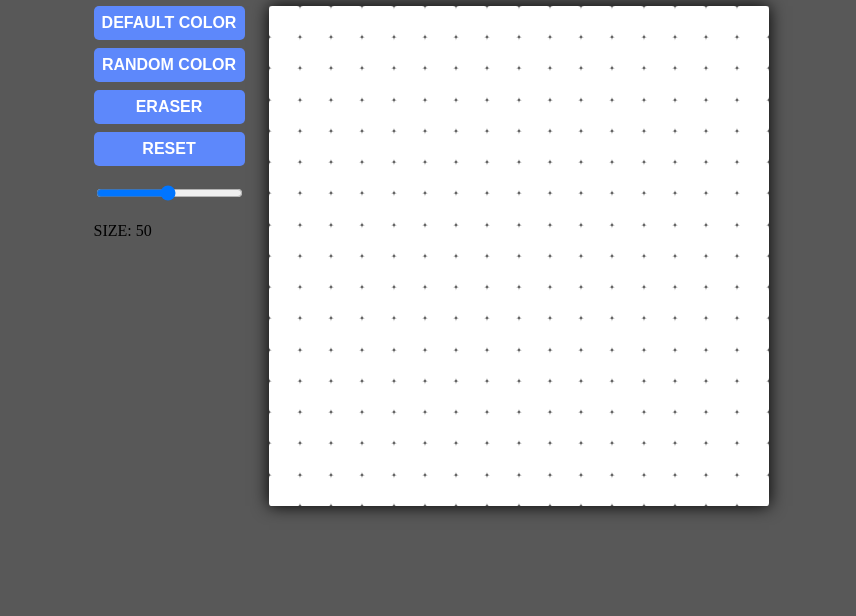
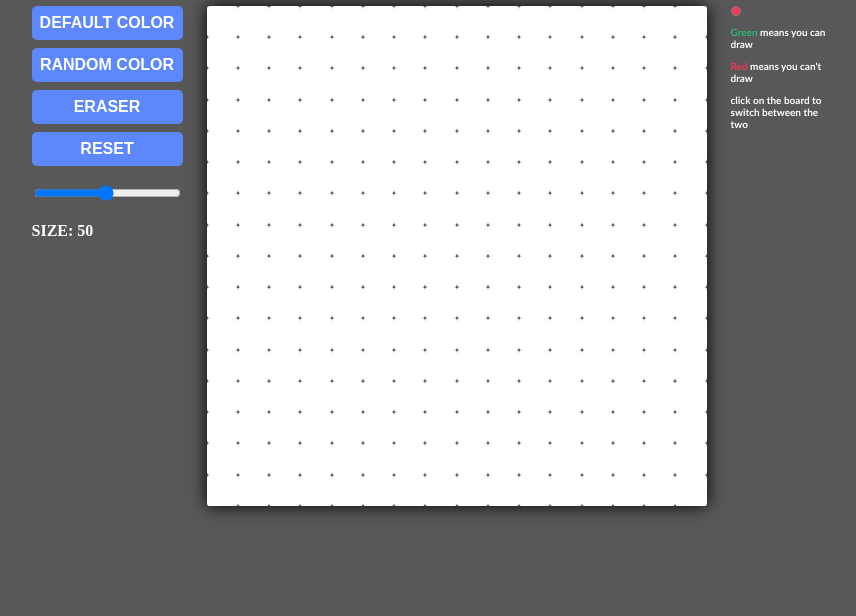
Before and after one commit to Imjustnelvin/Etch-a-Sketch, a plain HTML site: page index.html in a window 1280 px wide. Shown: the part 184-800 px from the top of the page, without its empty margins (209-1065 px from the left). Drawn offline with Linux system fonts and the light colour scheme.

Commit message:
added draw indication

```diff
--- a/index.html
+++ b/index.html
@@ -13,6 +13,12 @@
 		<div class="flex-container">
 			<div class="header"><h1>Etch a Sketch</h1></div>
 			<div class="content">
+				<div class="signal">
+				<div class="draw-signal"></div>
+				<p><span style="color: #2eb872;">Green</span> means you can draw</p>
+				<p><span style="color: #f73859;">Red</span> means you can't draw</p>
+				<p>click on the board to switch between the two</p>
+				</div>
 				<div class="board">
 				</div>
 				<div class="control-wrapper">
--- a/main.js
+++ b/main.js
@@ -1,4 +1,5 @@
 let defaultColor = '#5d88fb';
+let draw = false;
 
 function boardSize(size){
 	let board = document.querySelector('.board');
@@ -28,12 +29,14 @@ const changeSize = input => {
 }
 
 function fillColor() {
+	if (draw) {
 		if(defaultColor === 'random')
 		this.style.backgroundColor = `hsl(${Math.floor(Math.random() * 361)}, 100%, 50%)`;
 		else if (defaultColor === 'eraser')
 		this.style.backgroundColor = 'white';
 		else
 		this.style.backgroundColor = defaultColor;
+	}
 }
 
 function changeColor(choice) {
@@ -53,3 +56,14 @@ sizeOutput.innerHTML = slider.value;
 slider.oninput = function() {
 	sizeOutput.innerHTML = this.value;
 }
+
+document.querySelector('.board').addEventListener('click', () => {
+	draw = !draw;
+	const signal = document.querySelector('div.draw-signal')
+
+	if(draw) {
+		signal.style.backgroundColor = '#2eb872';
+	} else {
+		signal.style.backgroundColor = '#f73859';
+	}
+})
--- a/styles.css
+++ b/styles.css
@@ -61,3 +61,22 @@ input {
 	background-color: white;
 	color: #5d88fb;
 }
+
+div p {
+	color: white;
+	font-weight: 900;
+}
+
+.draw-signal {
+	height: 10px;
+	width: 10px;
+	background-color: #f73859;
+	border-radius: 50%;
+	border: 1px solid gray;
+}
+
+.signal {
+	font-size: 10px;
+	font-family: 'Gill Sans', 'Gill Sans MT', Calibri, 'Trebuchet MS', sans-serif;
+	width: 100px;
+}
```
Lines whose indentation alone changed are shown as unchanged.
